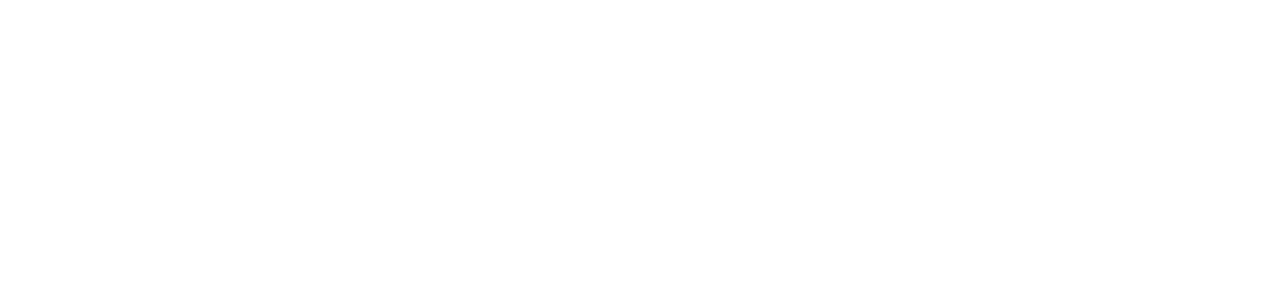
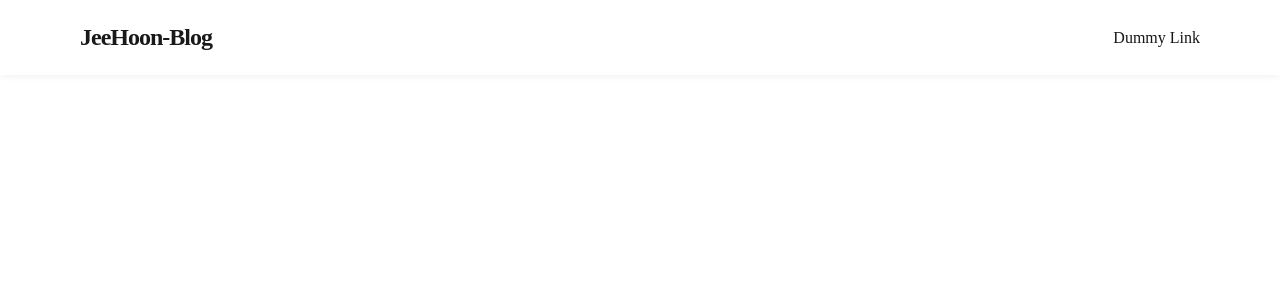
Before and after one commit to gkstj8300/jeehoon-blog, a Next.js app in the folder frontend/: page / in a window 1280 px wide. Shown: the top 300 px of the page. Built offline with nearby package versions, Linux system fonts and the light colour scheme; a web font is replaced by a local one.

Commit message:
feat: Header 컴포넌트 생성 및 구현 완료
- header 우측 title 링크 삽입 및 좌측 menu 구성으로 기능 구현
- 우측 title 메인페이지일 경우 링크 없음으로 구성하였음

```diff
--- a/frontend/src/components/layout/Layout.tsx
+++ b/frontend/src/components/layout/Layout.tsx
@@ -1,16 +1,14 @@
 import styles from './Layout.module.scss';
+import { Header } from './header';
 import ErrorBoundary from '@/components/boundaries/ErrorBoundary';
 import { ContextProviders } from '@/components/functional/ContextProviders';
 
-type LayoutProps = {
-    children: React.ReactNode;
-}
-
-export const Layout: React.FC<LayoutProps> = ({ children }) => {
+export const Layout: React.FC = ({ children }) => {
 
     return (
         <ErrorBoundary>
             <ContextProviders>
+                <Header />
                 <div className={styles.layout}>
                     <div className={styles.main}>
                         {children}
@@ -18,5 +16,6 @@
                 </div>
             </ContextProviders>
         </ErrorBoundary>
-    )
-}
+    );
+};
+Layout.displayName = 'Layout';
--- /dev/null
+++ b/frontend/src/components/layout/header/Header.module.scss
@@ -0,0 +1,34 @@
+.header {
+	position: fixed;
+	top: 0;
+	right: 0;
+	left: 0;
+	z-index: 999;
+	display: block;
+	padding: 16px;
+	background-color: rgb(255 255 255 / 0.85);
+	box-shadow: rgb(0 0 0 / 0.08) 0 0 8px;
+	opacity: 1;
+	backdrop-filter: blur(5px);
+	transition: top 0.5s, opacity 0.5s;
+}
+
+.inner {
+	display: flex;
+	justify-content: space-between;
+	margin: 0 64px;
+}
+
+.title {
+	color: rgb(25 25 25);
+	font-weight: 700;
+	font-size: 24px;
+	font-family: "Source Code Pro", sans-serif;
+	letter-spacing: -1px;
+}
+
+.menu {
+	display: flex;
+	justify-content: space-between;
+	align-items: center;
+}
--- /dev/null
+++ b/frontend/src/components/layout/header/Header.tsx
@@ -0,0 +1,26 @@
+import Link from 'next/link';
+import { useRouter } from 'next/router';
+import styles from './Header.module.scss';
+
+export const Header: React.FC = () => {
+    const router = useRouter();
+
+    const pathIsMain = router.pathname === '/';
+
+    return (
+        <header className={styles.header}>
+            <div className={styles.inner}>
+                <span className={styles.title}>
+                    {pathIsMain ? (
+                        <h1>JeeHoon-Blog</h1>
+                    ) : (
+                        <Link href='/'>JeeHoon-Blog</Link>
+                    )}
+                </span>
+                <div className={styles.menu}>
+                    <Link href={''}>Dummy Link</Link>
+                </div>
+            </div>
+        </header>
+    )
+}
--- /dev/null
+++ b/frontend/src/components/layout/header/index.ts
@@ -0,0 +1 @@
+export { Header } from './Header';
--- a/frontend/src/components/layout/index.ts
+++ /dev/null
@@ -1 +0,0 @@
-export { Layout } from './Layout';
--- a/frontend/src/layouts/standard.tsx
+++ b/frontend/src/layouts/standard.tsx
@@ -1,4 +1,4 @@
-import { Layout } from '@/components/layout';
+import { Layout } from '@/components/layout/Layout';
 import { GetLayout } from '@/utils/types';
 
 export const Standard: GetLayout = page => {
--- a/frontend/src/pages/index.tsx
+++ b/frontend/src/pages/index.tsx
@@ -2,6 +2,12 @@
 import { None } from '@/layouts/none';
 import styles from '@/styles/home.module.scss';
 import { NextPageWithLayout } from "@/utils/types";
+
+// eslint-disable-next-line @typescript-eslint/ban-types
+const Layout = dynamic<{}>(
+	() => import('@/components/layout/Layout').then(({ Layout }) => Layout),
+	{ ssr: false }
+);
 
 const Home = dynamic(
 	() => import('@/components/home').then(module => module.Home),
@@ -10,9 +16,9 @@
 
 const HomePage: NextPageWithLayout = () => {
     return (
-        <div className={styles.page}>
+        <Layout>
             <Home className={styles.home}/>
-        </div>
+        </Layout>
     );
 }
 HomePage.displayName = 'HomePage';
```
Also changed, not shown: frontend/src/components/layout/header/Header.i18n.ko.ts (added).
